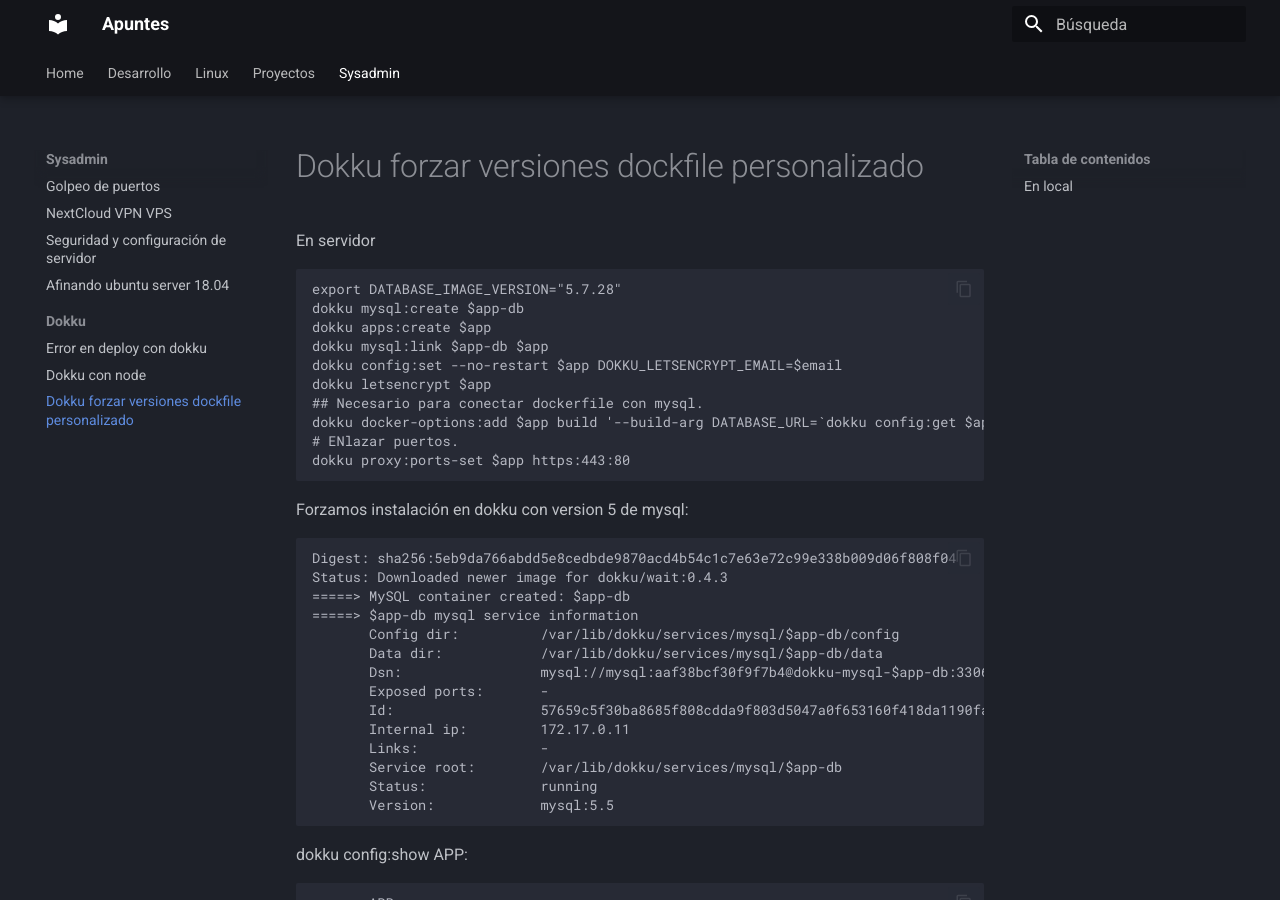
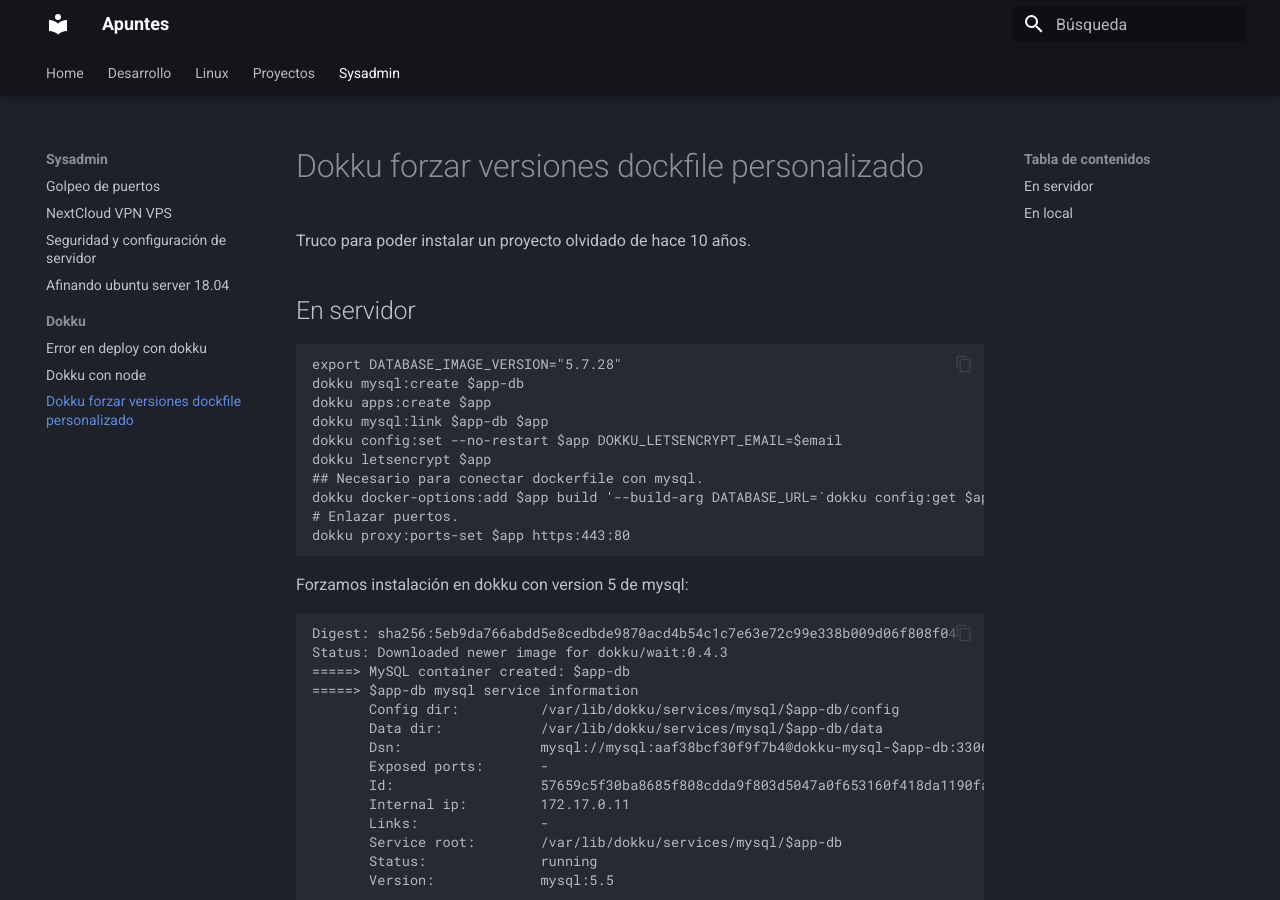
Before and after one commit to edumag/apuntes, an MkDocs documentation site: the page built from docs/sysadmin/dokku/dokku_forzar_versiones_dockfile_personalizado.md, in a window 1280 px wide and 900 px high. Built offline with MkDocs 1.6.1 and Material for MkDocs 9.7.7, drawn with Linux system fonts in a browser that asks for light colours.

Commit message:
Añadimos dokku_forzar_versiones_dockfile_personalizado

````diff
--- a/docs/sysadmin/dokku/dokku_forzar_versiones_dockfile_personalizado.md
+++ b/docs/sysadmin/dokku/dokku_forzar_versiones_dockfile_personalizado.md
@@ -1,4 +1,6 @@
-En servidor
+Truco para poder instalar un proyecto olvidado de hace 10 años.
+
+## En servidor
 
 ```bash
 export DATABASE_IMAGE_VERSION="5.7.28"
@@ -9,7 +11,7 @@ dokku config:set --no-restart $app DOKKU_LETSENCRYPT_EMAIL=$email
 dokku letsencrypt $app
 ## Necesario para conectar dockerfile con mysql.
 dokku docker-options:add $app build '--build-arg DATABASE_URL=`dokku config:get $app DATABASE_URL`'
-# ENlazar puertos.
+# Enlazar puertos.
 dokku proxy:ports-set $app https:443:80
 ```
 
````
